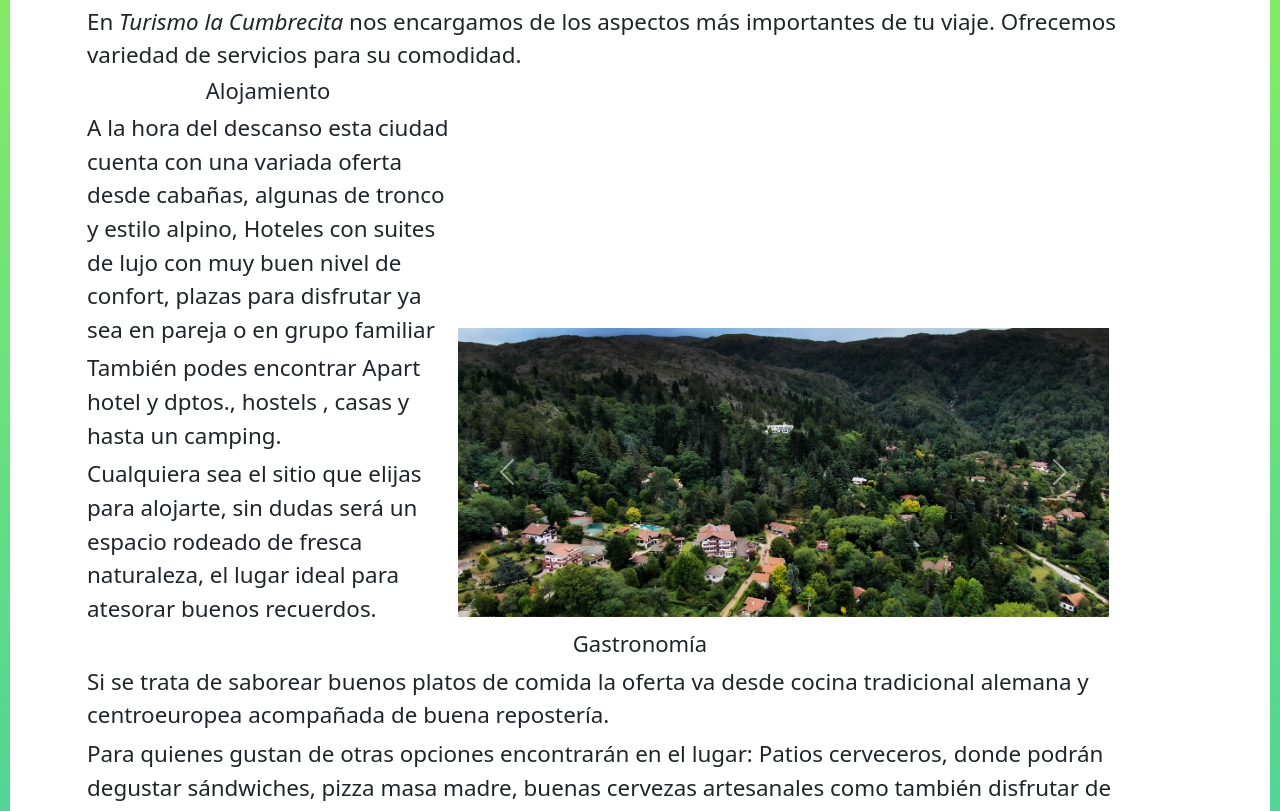
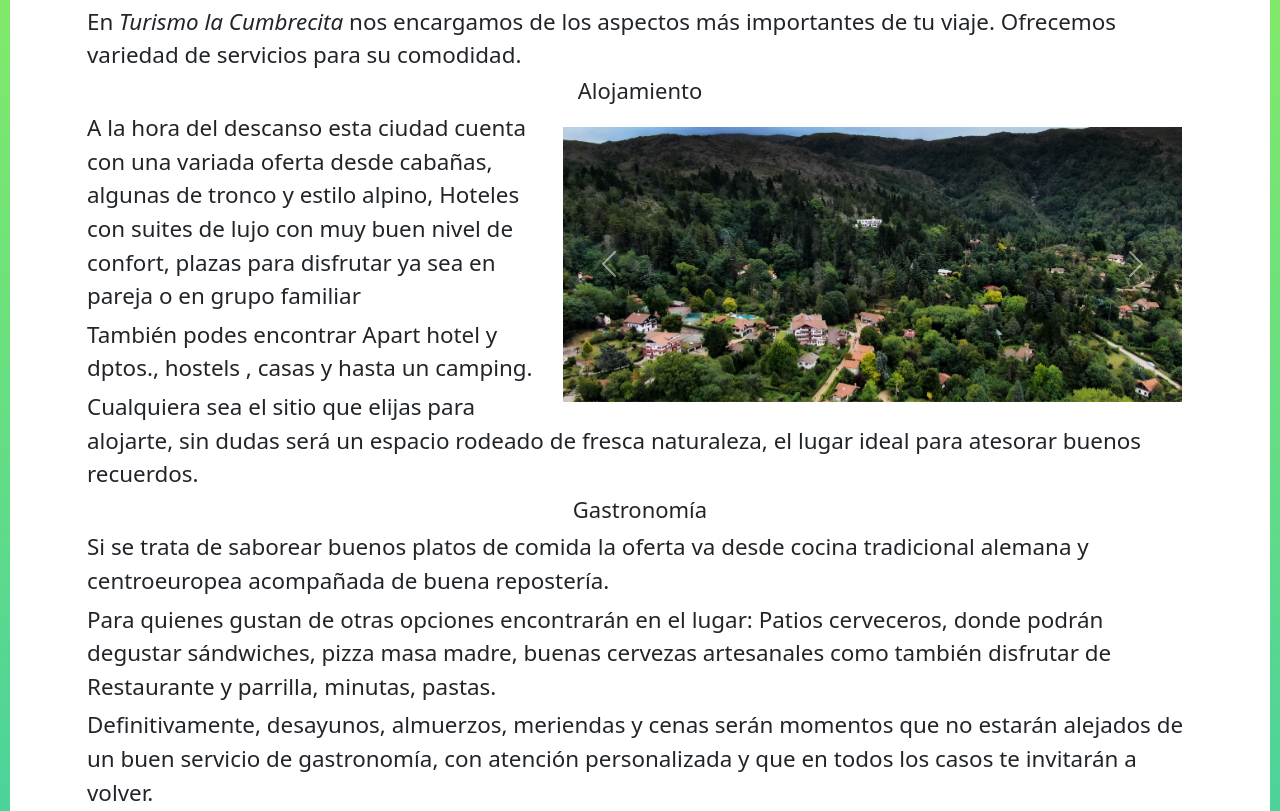
Before and after one commit to V1-lkas/Turismo-ACT-3, a plain HTML site: page servicios.html in a window 1280 px wide. Shown: the part 717-1528 px from the top of the page. Drawn offline with nearby package versions, Linux system fonts and the light colour scheme.

Commit message:
Corrección slider peque serv

```diff
--- a/servicios.html
+++ b/servicios.html
@@ -150,25 +150,12 @@
             </p>
 
             <article class="serv_alojamiento">
-              <div class="col-md-4 d-inline-block">
+              <div class="d-inline-block">
                 <header>
                   <h2 id="scrollspyHeading1">Alojamiento</h2>
                 </header>
 
-                <p>
-                  A la hora del descanso esta ciudad cuenta con una variada oferta desde cabañas, algunas de tronco y estilo alpino, Hoteles con suites de lujo con muy buen nivel de confort, plazas para disfrutar ya sea en pareja o en grupo familiar
-                </p>
-
-                <p>
-                  También podes encontrar Apart hotel y dptos., hostels , casas y hasta un camping.
-                </p>
-
-                <p>
-                  Cualquiera sea el sitio que elijas para alojarte, sin dudas será un espacio rodeado de fresca naturaleza, el lugar ideal para atesorar buenos recuerdos.
-                </p>
-              </div>
-
-              <div class="col-md-7 d-inline-block">
+                <div class="col-md-7 d-inline-block float-end p-lg-3">
                   <div
                     id="carouselExampleFade"
                     class="carousel slide carousel-fade serv_carrousel1"
@@ -221,6 +208,18 @@
                       <span class="visually-hidden">Next</span>
                     </button>
                   </div>
+                </div>
+                <p>
+                  A la hora del descanso esta ciudad cuenta con una variada oferta desde cabañas, algunas de tronco y estilo alpino, Hoteles con suites de lujo con muy buen nivel de confort, plazas para disfrutar ya sea en pareja o en grupo familiar
+                </p>
+
+                <p>
+                  También podes encontrar Apart hotel y dptos., hostels , casas y hasta un camping.
+                </p>
+
+                <p>
+                  Cualquiera sea el sitio que elijas para alojarte, sin dudas será un espacio rodeado de fresca naturaleza, el lugar ideal para atesorar buenos recuerdos.
+                </p>
               </div>
             </article>
 
```
Lines whose indentation alone changed are shown as unchanged.
